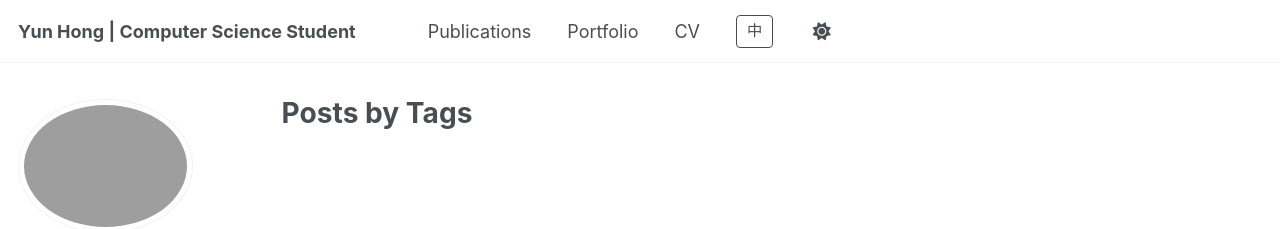
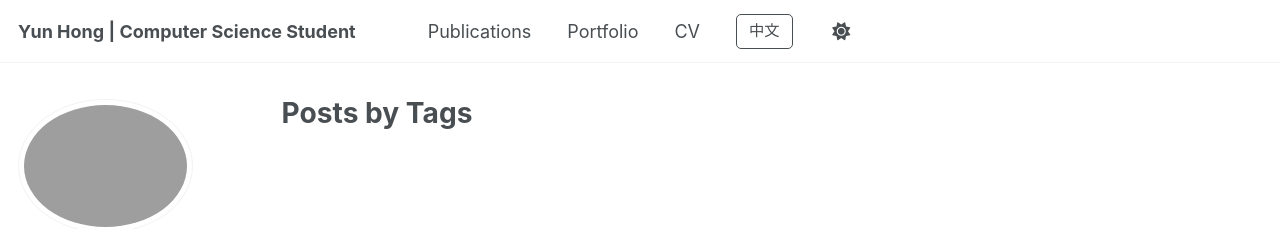
Before and after one commit to 16yunH/16yunH.github.io, a Jekyll site: the page built from _pages/tag-archive.html, in a window 1280 px wide. Shown: the top 229 px of the page. Built offline with Jekyll 4.4.1, drawn with Linux system fonts in a browser that asks for light colours; some web fonts are replaced; a script that is not in the unit is left out.

Commit message:
Improve language toggle button design and clarity

```diff
--- a/_includes/masthead.html
+++ b/_includes/masthead.html
@@ -31,11 +31,17 @@
           {% endfor %}
 
           <li class="masthead__menu-item">
-            <a href="{% if page.lang == 'zh' %}{{ base_path }}{% if page.url == '/cn/' %}/{% else %}{{ page.url | replace: '/cn/', '/' }}{% endif %}{% else %}{{ base_path }}/cn{% if page.url == '/' %}/{% else %}{{ page.url }}{% endif %}{% endif %}"
-              class="lang-toggle"
-              style="display: inline-block; padding: 4px 10px; border: 1px solid currentColor; border-radius: 4px; font-size: 0.85em; text-decoration: none;">
-              {% if page.lang == 'zh' %}EN{% else %}中{% endif %}
-            </a>
+            {% if page.lang == 'zh' %}
+            {% assign target_url = page.url | replace: '/cn/', '/' %}
+            {% if page.url == '/cn/' %}{% assign target_url = '/' %}{% endif %}
+            <a href="{{ base_path }}{{ target_url }}" class="lang-toggle"
+              style="display: inline-block; padding: 5px 12px; border: 1.5px solid var(--global-text-color, currentColor); border-radius: 5px; font-size: 0.85em; font-weight: 500; text-decoration: none; transition: all 0.2s ease;">EN</a>
+            {% else %}
+            {% assign target_url = '/cn' | append: page.url %}
+            {% if page.url == '/' %}{% assign target_url = '/cn/' %}{% endif %}
+            <a href="{{ base_path }}{{ target_url }}" class="lang-toggle"
+              style="display: inline-block; padding: 5px 12px; border: 1.5px solid var(--global-text-color, currentColor); border-radius: 5px; font-size: 0.85em; font-weight: 500; text-decoration: none; transition: all 0.2s ease;">中文</a>
+            {% endif %}
           </li>
 
           <li id="theme-toggle" class="masthead__menu-item persist tail">
```
